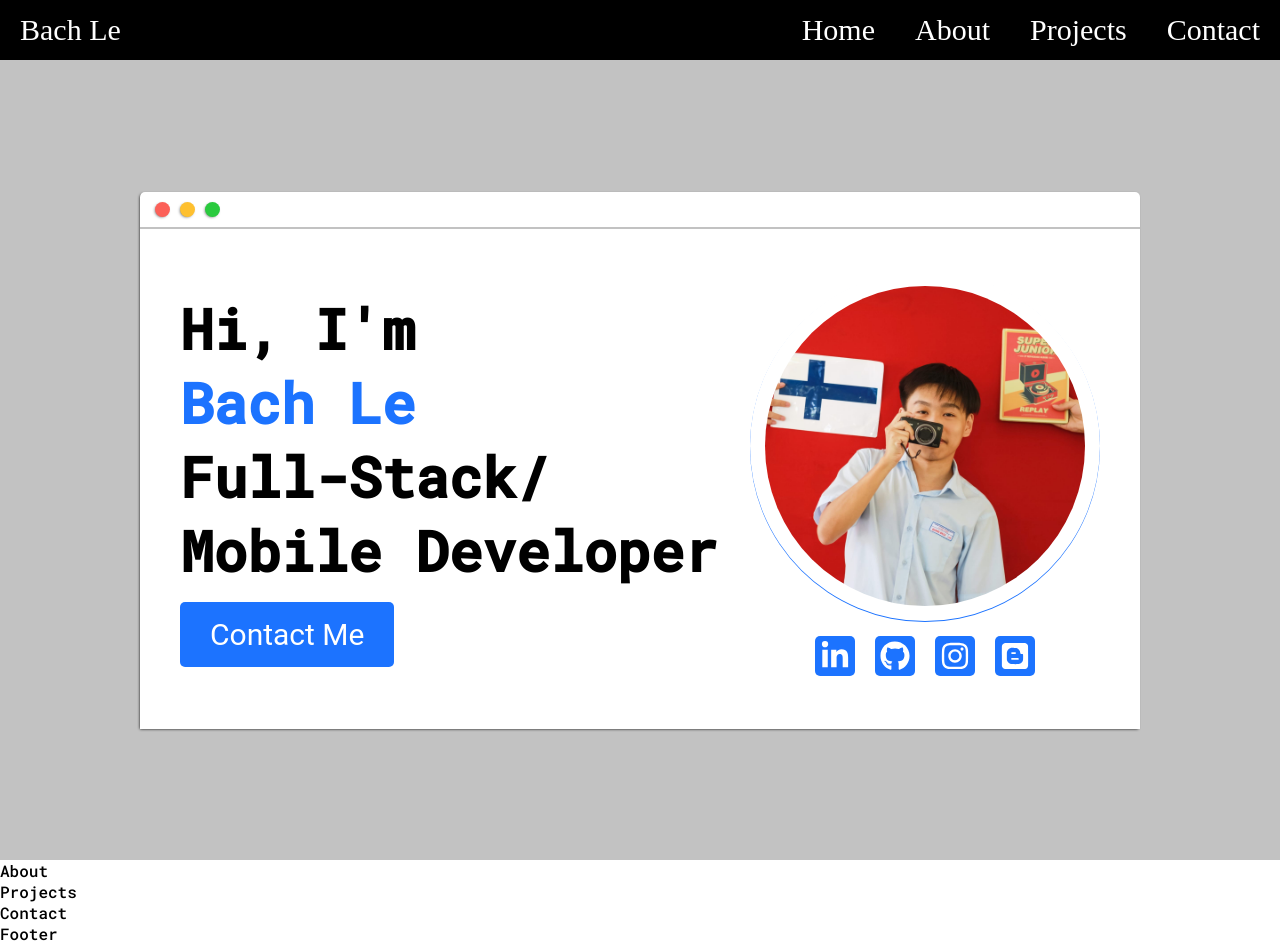
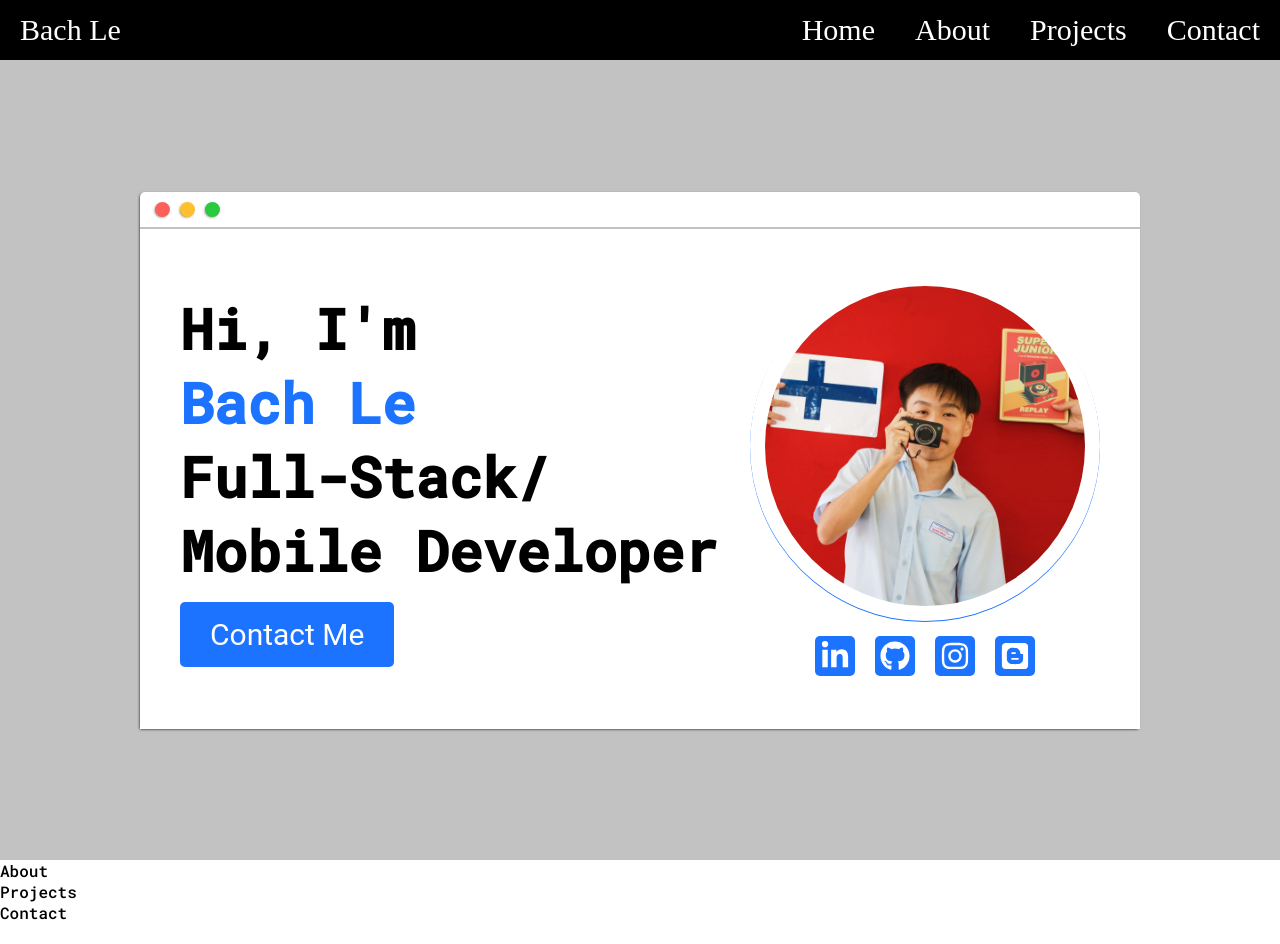
Before and after one commit to alvinle29/portfolio, a React (Create React App) app: page / in a window 1280 px wide. After the commit the page ends 923 px from the top, so only its background shows below. Built offline with nearby package versions, Linux system fonts and the light colour scheme; a web font is replaced by a local one.

Commit message:
del footer as no needed

```diff
--- a/src/App.js
+++ b/src/App.js
@@ -1,4 +1,3 @@
-import Footer from "./components/Footer/Footer"
 import Header from "./components/Header/Header"
 import Main from "./components/Main/Main"
 
@@ -7,7 +6,6 @@ function App() {
     <div>
       <Header />
       <Main />
-      <Footer />
     </div>
   )
 }
--- a/src/components/Footer/Footer.js
+++ /dev/null
@@ -1,9 +0,0 @@
-import React from 'react'
-
-const Footer = () => {
-  return (
-    <div>Footer</div>
-  )
-}
-
-export default Footer
```
